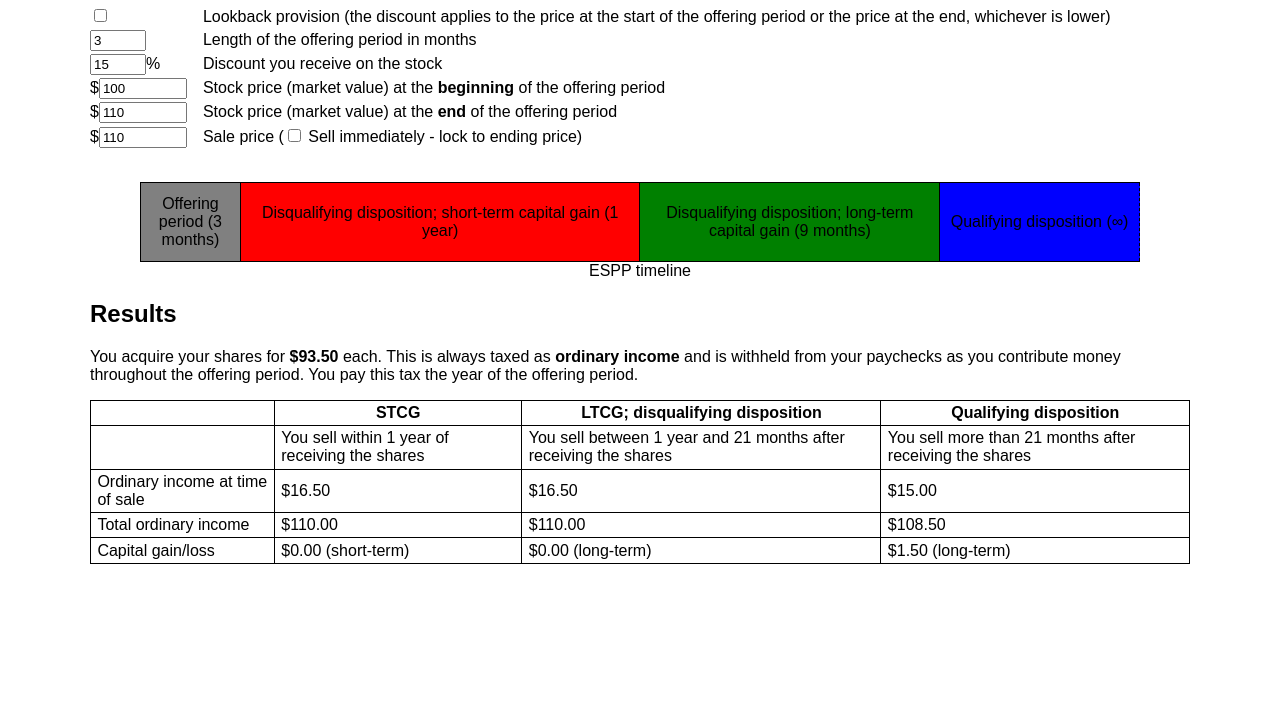
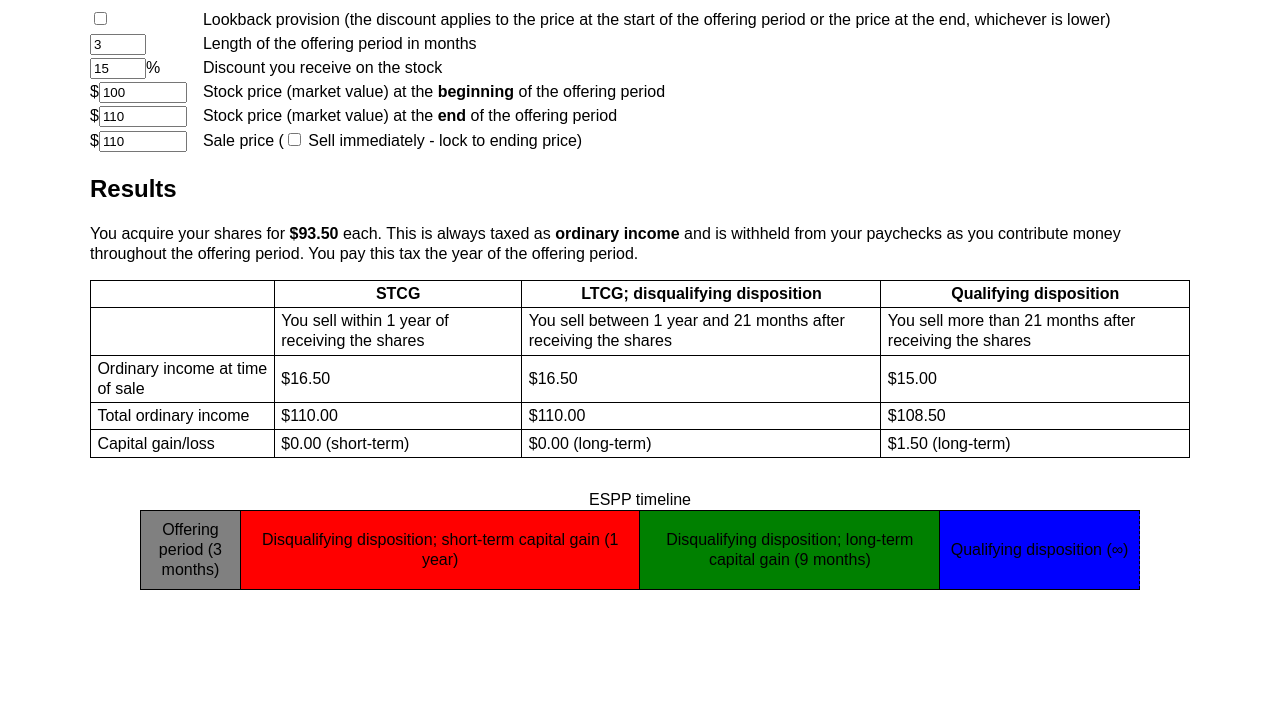
Before and after one commit to louiswins/espp, a plain HTML site: page index.html in a window 1280 px wide. Shown: the part 75-800 px from the top of the page. Drawn offline with Linux system fonts and the light colour scheme.

Commit message:
Tweak formatting

```diff
--- a/index.html
+++ b/index.html
@@ -1,6 +1,7 @@
 <!doctype html>
 <html lang=en>
 <meta charset=utf-8>
+<meta name="viewport" content="width=device-width, initial-scale=1">
 <title>ESPP taxation simulator</title>
 <style>
 body {
@@ -8,6 +9,7 @@ body {
 	margin: 0 auto;
 	padding: 0 1em;
 	font-family: sans-serif;
+	line-height: 1.25;
 }
 form {
 	display: table;
@@ -15,19 +17,21 @@ form {
 form p {
 	display: table-row;
 }
-form div {
+form span {
 	display: table-cell;
 	padding: .1em 0;
 }
-form div + div {
+form span:first-child {
+	white-space: nowrap;
+}
+form span + span {
 	padding-left: 1em;
 }
 #timeline {
 	height: 5em;
 	width: 100%;
 	max-width: 1000px;
-	margin: 2em auto 0;
-	caption-side: bottom;
+	margin: 2em auto;
 	text-align: center;
 }
 #offering_period {
@@ -64,20 +68,13 @@ th, td {
 <body>
 <h1>ESPP taxation simulator</h1>
 <form>
-<p><div><input type="checkbox" id="lookback" name="lookback"></div><div><label for="lookback">Lookback provision (the discount applies to the price at the start of the offering period or the price at the end, whichever is lower)</label></div>
-<p><div><input type="number" id="offlen" name="offlen" min="1" max="27" value="3"></div><div><label for="offlen">Length of the offering period in months</label></div>
-<p><div><input type="number" id="discount" name="discount" min="0" max="15" value="15">%</div><div><label for="discount">Discount you receive on the stock</label></div>
-<p><div>$<input type="number" id="price1" name="price1" min="0" max="100000" value="100"></div><div><label for="price1">Stock price (market value) at the <strong>beginning</strong> of the offering period</label></div>
-<p><div>$<input type="number" id="price2" name="price2" min="0" max="100000" value="110"></div><div><label for="price2">Stock price (market value) at the <strong>end</strong> of the offering period</label></div>
-<p><div>$<input type="number" id="saleprice" name="saleprice" min="0" max="100000" value="110"></div><div><label for="saleprice">Sale price</label> (<input type="checkbox" id="lock" name="lock"> <label for="lock">Sell immediately - lock to ending price</label>)</div>
+<p><span><input type="checkbox" id="lookback" name="lookback"></span><span><label for="lookback">Lookback provision (the discount applies to the price at the start of the offering period or the price at the end, whichever is lower)</label></span>
+<p><span><input type="number" id="offlen" name="offlen" min="1" max="27" value="3"></span><span><label for="offlen">Length of the offering period in months</label></span>
+<p><span><input type="number" id="discount" name="discount" min="0" max="15" value="15">%</span><span><label for="discount">Discount you receive on the stock</label></span>
+<p><span>$<input type="number" id="price1" name="price1" min="0" max="100000" value="100"></span><span><label for="price1">Stock price (market value) at the <strong>beginning</strong> of the offering period</label></span>
+<p><span>$<input type="number" id="price2" name="price2" min="0" max="100000" value="110"></span><span><label for="price2">Stock price (market value) at the <strong>end</strong> of the offering period</label></span>
+<p><span>$<input type="number" id="saleprice" name="saleprice" min="0" max="100000" value="110"></span><span><label for="saleprice">Sale price</label> (<input type="checkbox" id="lock" name="lock"> <label for="lock">Sell immediately - lock to ending price</label>)</span>
 </form>
-
-<table id="timeline"><caption>ESPP timeline</caption><tr>
-<td id="offering_period">Offering period (<span id="offlen_timeline">3 months</span>)</td>
-<td id="stcg">Disqualifying disposition; short-term capital gain (1 year)</td>
-<td id="ltcg">Disqualifying disposition; long-term capital gain (<span id="ltcglen_timeline">9 months</span>)</td>
-<td id="qualdist">Qualifying disposition (&infin;)</td>
-</tr></table>
 
 <h2>Results</h2>
 <p>You acquire your shares for <strong id="ord_income">$93.50</strong> each. This is always taxed as <strong>ordinary income</strong> and is withheld from your paychecks as you contribute money throughout the offering period. You pay this tax the year of the offering period.
@@ -89,6 +86,13 @@ th, td {
 <tr><td>Total ordinary income</td><td id="stcg_ord_tot">$110.00</td><td id="ltcg_ord_tot">$110.00</td><td id="qual_ord_tot">$108.50</td></tr>
 <tr><td>Capital gain/loss</td><td><span id="stcg_cg">$0.00</span> (short-term)</td><td><span id="ltcg_cg_outer"><span id="ltcg_cg">$0.00</span> (long-term)</span></td><td><span id="qual_cg">$1.50</span> (long-term)</td></tr>
 </table>
+
+<table id="timeline"><caption>ESPP timeline</caption><tr>
+<td id="offering_period">Offering period (<span id="offlen_timeline">3 months</span>)</td>
+<td id="stcg">Disqualifying disposition; short-term capital gain (1 year)</td>
+<td id="ltcg">Disqualifying disposition; long-term capital gain (<span id="ltcglen_timeline">9 months</span>)</td>
+<td id="qualdist">Qualifying disposition (&infin;)</td>
+</tr></table>
 
 <script>
 var $ = document.getElementById.bind(document);
```
